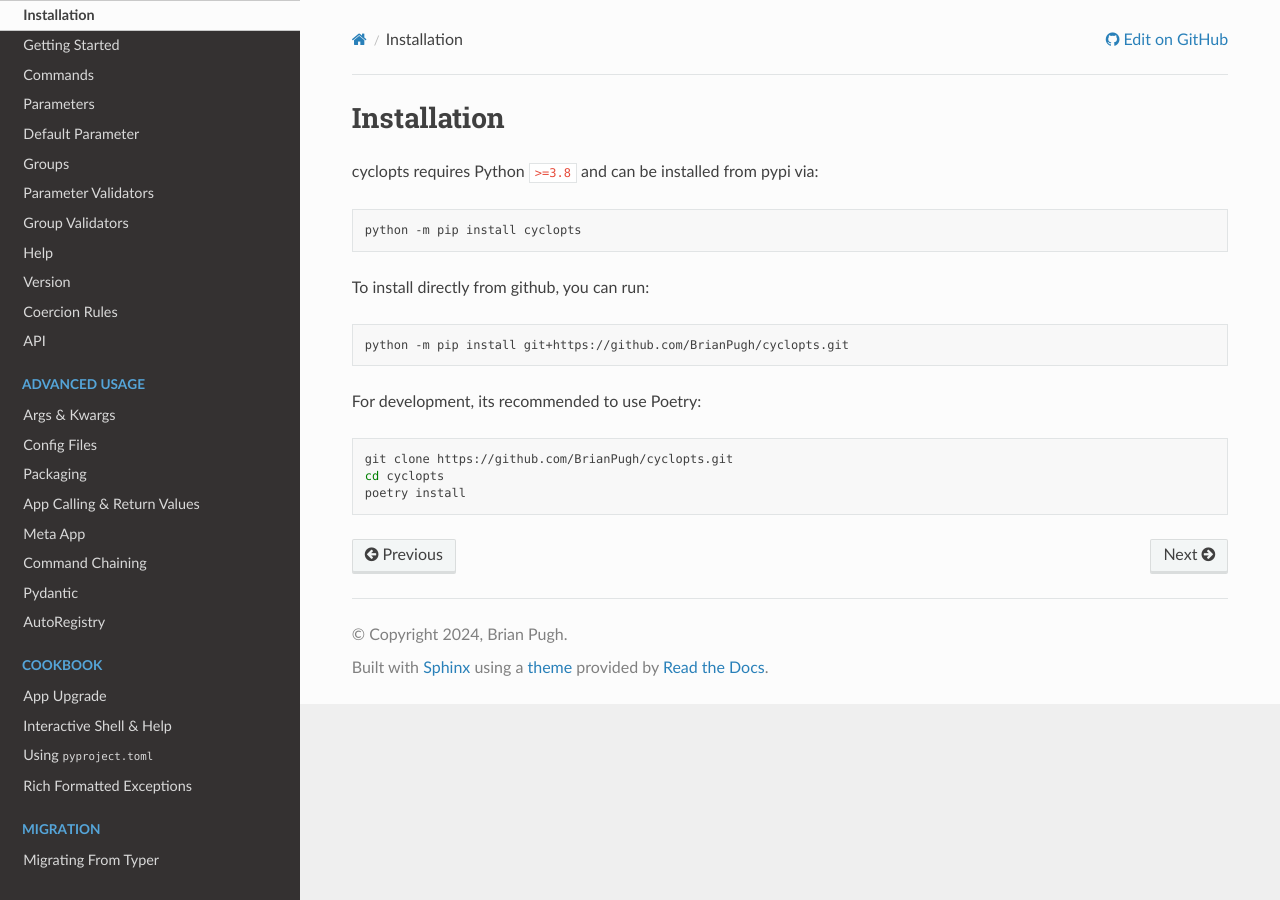
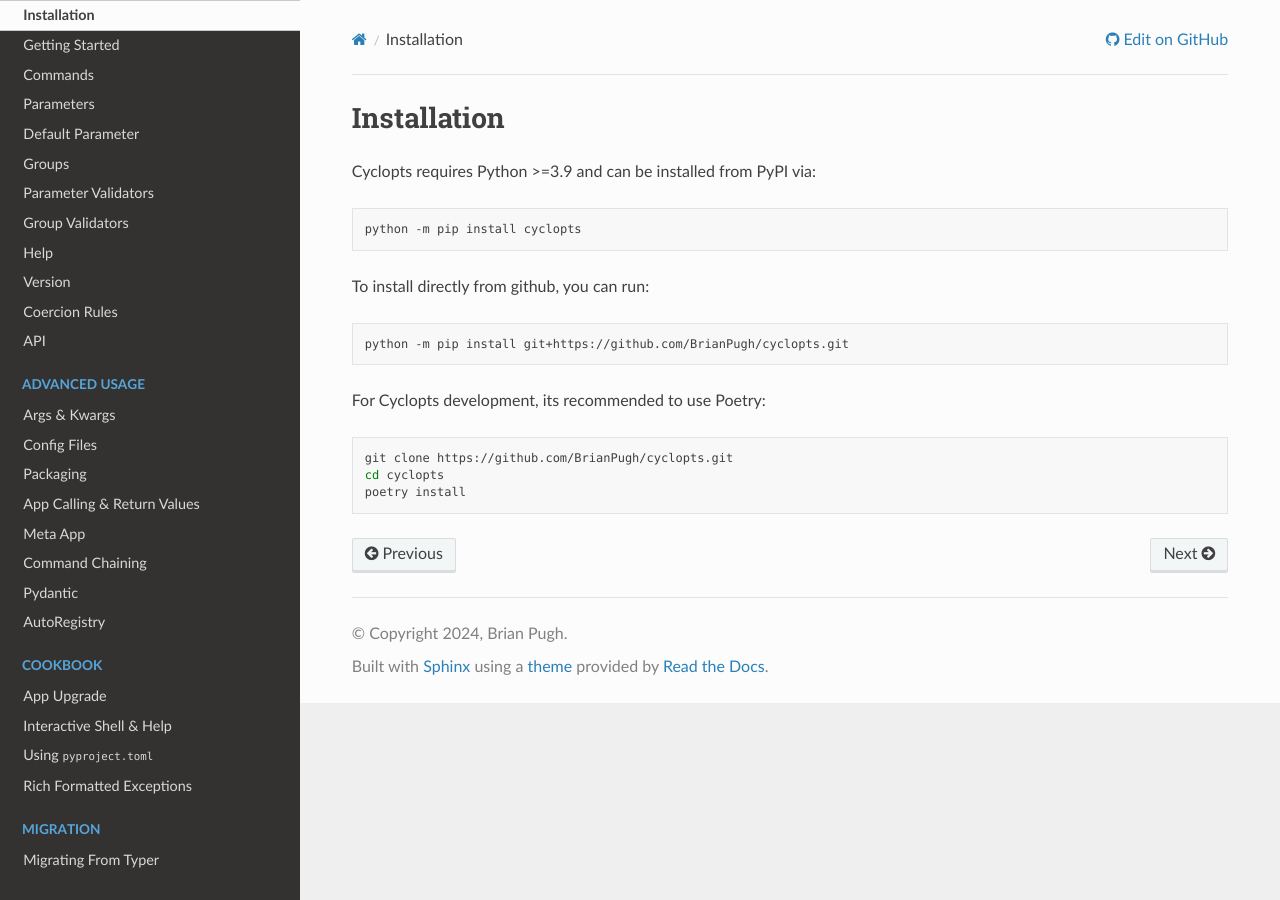
Before and after one commit to BrianPugh/cyclopts, a Sphinx documentation site: the page built from docs/source/Installation.rst, in a window 1280 px wide. Built offline with Sphinx 7.4.7 and the Read the Docs theme 2.0.0, drawn with Linux system fonts in a browser that asks for light colours.

Commit message:
Update python version in installation instructions.

```diff
--- a/docs/source/Installation.rst
+++ b/docs/source/Installation.rst
@@ -4,7 +4,7 @@
 Installation
 ============
 
-cyclopts requires Python ``>=3.8`` and can be installed from pypi via:
+Cyclopts requires Python >=3.9 and can be installed from PyPI via:
 
 .. code-block:: bash
 
@@ -17,7 +17,7 @@
 
    python -m pip install git+https://github.com/BrianPugh/cyclopts.git
 
-For development, its recommended to use Poetry:
+For Cyclopts development, its recommended to use Poetry:
 
 .. code-block:: bash
 
```
